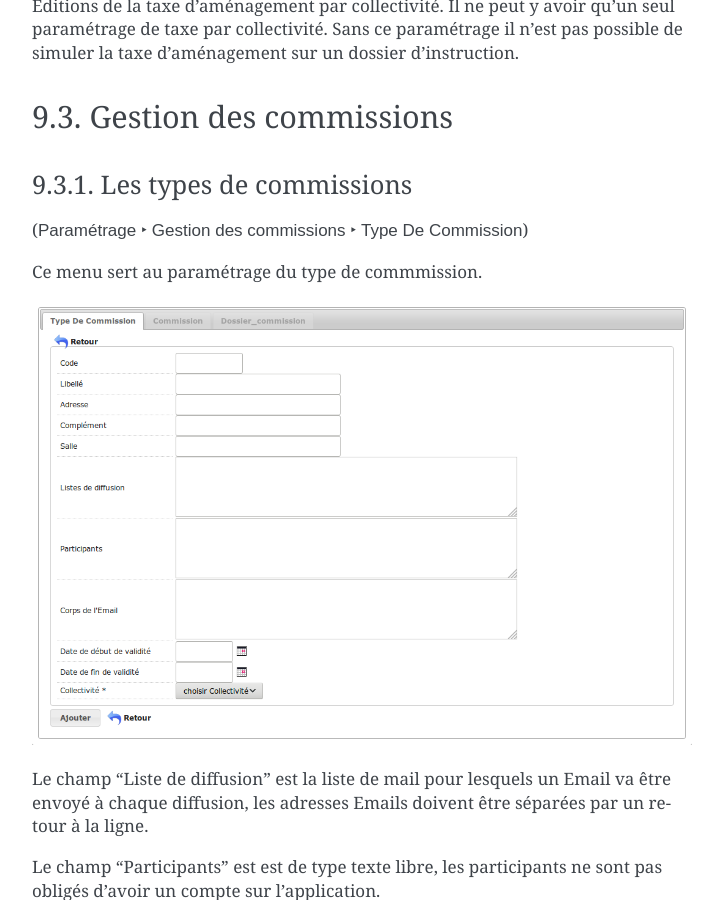
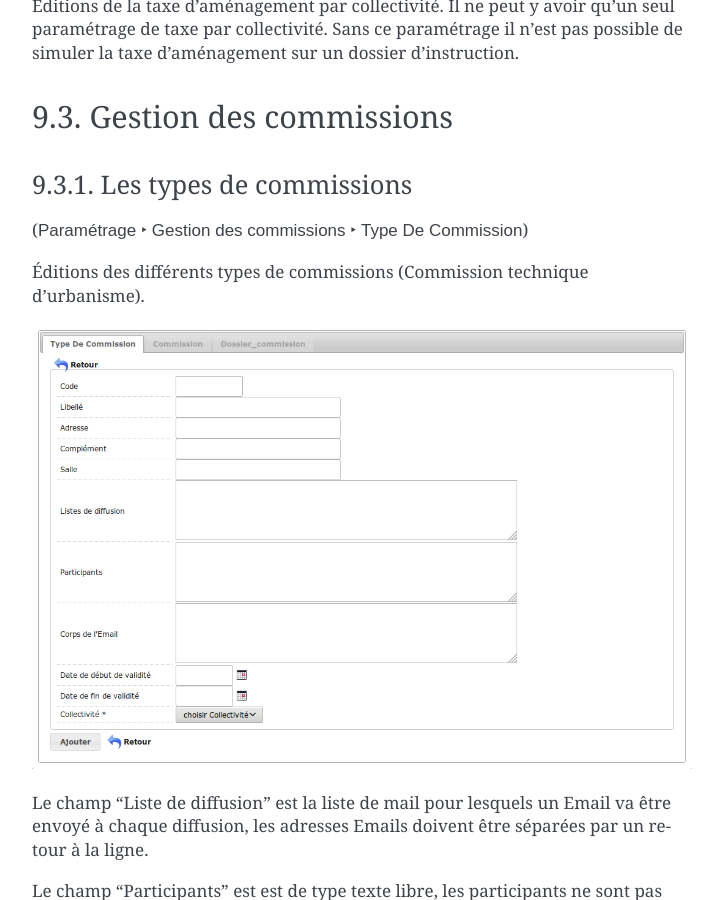
Before and after one commit to mpavaux/openads-documentation, a Sphinx documentation site: the page built from source/manuel_utilisateur/parametrage.rst, in a window 1280 px wide and 900 px high, scrolled down 1849 px. Shown: the whole window, without its empty margins (388-1111 px from the left). Built offline with Sphinx 7.4.7, drawn with Linux system fonts in a browser that asks for light colours.

Commit message:
Correction de l'introduction

```diff
--- a/source/manuel_utilisateur/parametrage.rst
+++ b/source/manuel_utilisateur/parametrage.rst
@@ -137,7 +137,7 @@
 
 (:menuselection:`Paramétrage --> Gestion des commissions --> Type De Commission`)
 
-Ce menu sert au paramétrage du type de commmission.
+Éditions des différents types de commissions (Commission technique d'urbanisme).
 
 .. image:: type_commission_parametrage.png
 
```
